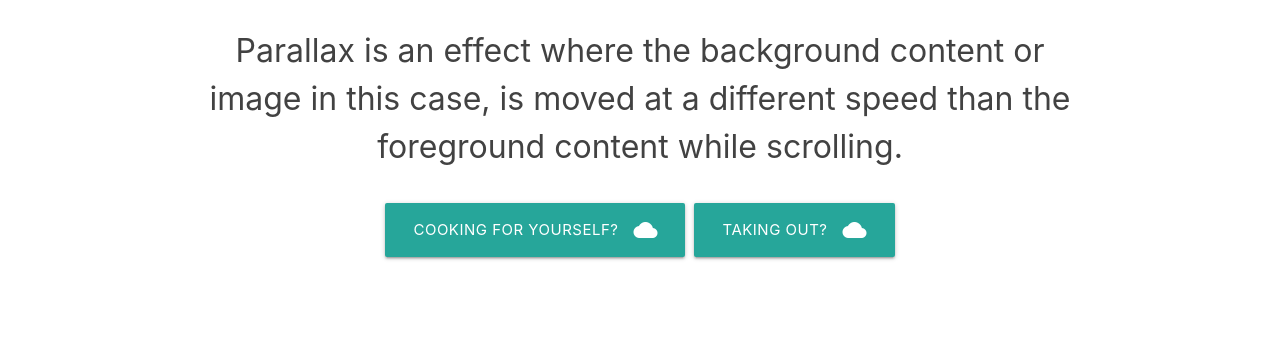
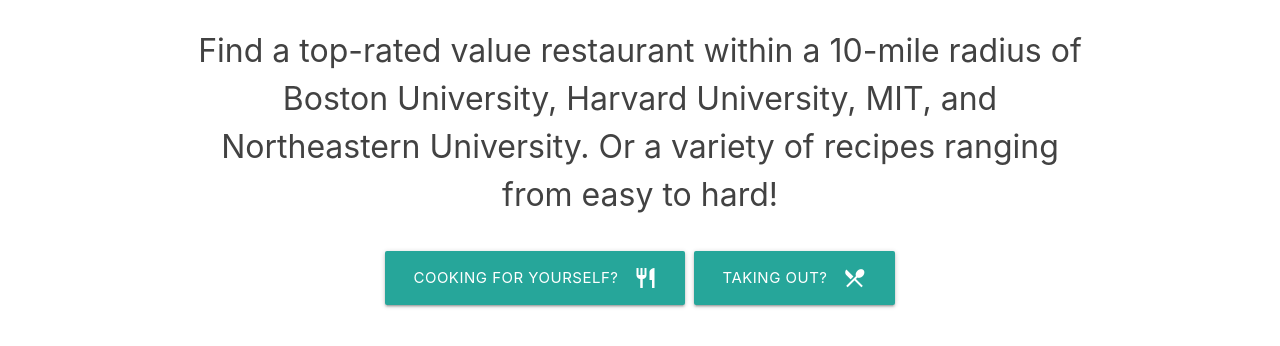
Before and after one commit to mvanni4994/Boston_Students_Eat, a plain HTML site: page Page-1.html in a window 1280 px wide. Shown: the part 678-1024 px from the top of the page. Drawn offline with Linux system fonts and the light colour scheme.

Commit message:
added icons

```diff
--- a/Page-1.html
+++ b/Page-1.html
@@ -23,9 +23,9 @@
   <div class="section white">
     <div class="row container">
       <h2 class="header">What's on the menu?</h2>
-      <p class="grey-text text-darken-3 lighten-3">Parallax is an effect where the background content or image in this case, is moved at a different speed than the foreground content while scrolling.</p>
-      <a class="waves-effect waves-light btn-large"><i class="material-icons right">cloud</i>Cooking for yourself?</a>
-      <a class="waves-effect waves-light btn-large"><i class="material-icons right">cloud</i>Taking out?</a>
+      <p class="grey-text text-darken-3 lighten-3">Find a top-rated value restaurant within a 10-mile radius of Boston University, Harvard University, MIT, and Northeastern University. Or a variety of recipes ranging from easy to hard!</p>
+      <a class="waves-effect waves-light btn-large"><i class="material-icons right">restaurant</i>Cooking for yourself?</a>
+      <a class="waves-effect waves-light btn-large"><i class="material-icons right">restaurant_menu</i>Taking out?</a>
     </div>
   </div>
   <div class="parallax-container">
```
